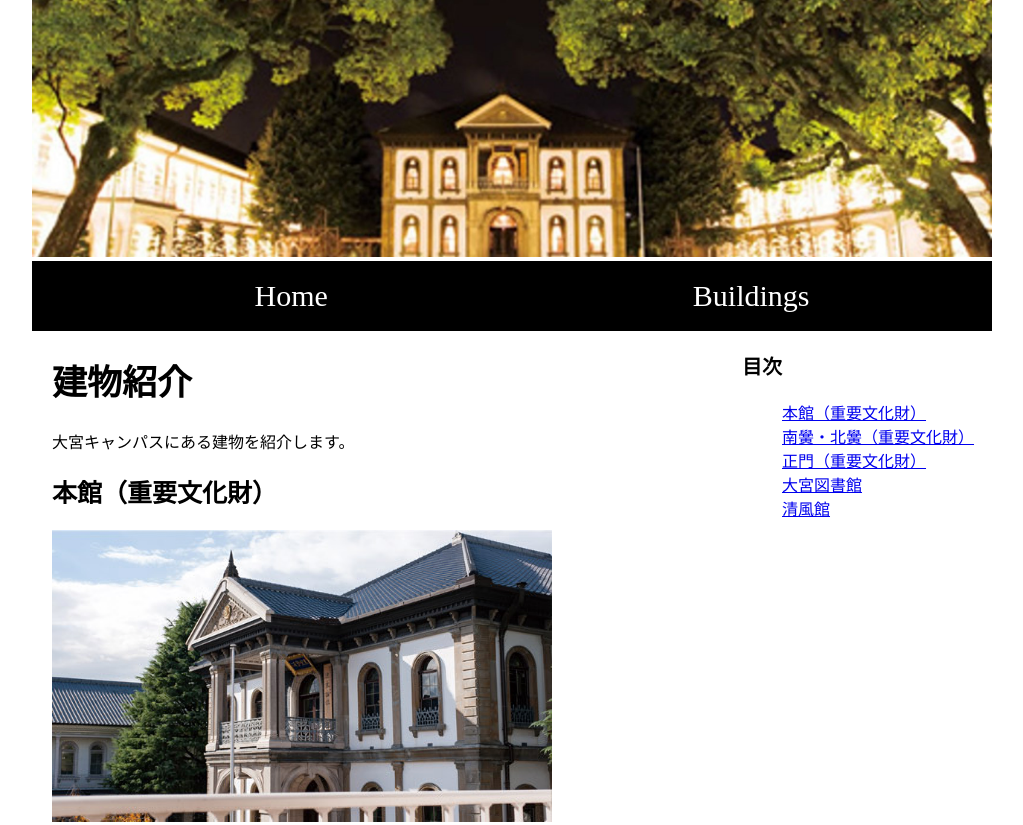
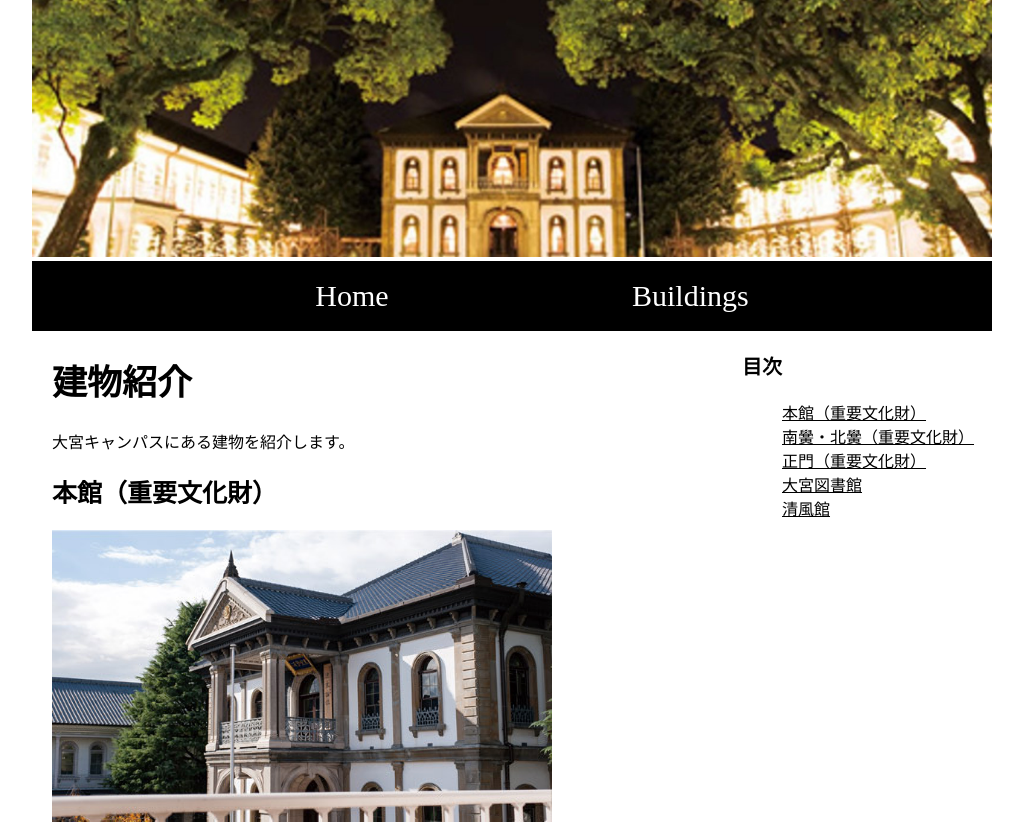
Before and after one commit to Ryukoku-Horizon/basicTeam-exampleSite, a plain HTML site: page buildings.html in a window 1280 px wide. Shown: the top 825 px of the page, without its empty margins (128-1151 px from the left). Drawn offline with Linux system fonts and the light colour scheme.

Commit message:
主にリンク色の変更

```diff
--- a/styles/style.css
+++ b/styles/style.css
@@ -26,10 +26,11 @@ h3 {
     height: 70px;
     list-style-type: none;
     margin: 0;
+    justify-content: space-evenly;
 }
 
 .nav-item {
-    margin: auto;
+    margin: auto 0;
     font-size: 30px;
 }
 
@@ -40,6 +41,10 @@ h3 {
 
 .nav-item a:visited {
     color: white;
+}
+
+.nav-item a:hover {
+    color: gray;
 }
 
 .container {
@@ -84,3 +89,11 @@ td:first-child {
 .sidebar ul {
     list-style-type: none;
 }
+
+.sidebar a {
+    color: black;
+}
+
+.sidebar a:visited {
+    color: black;
+}
```
